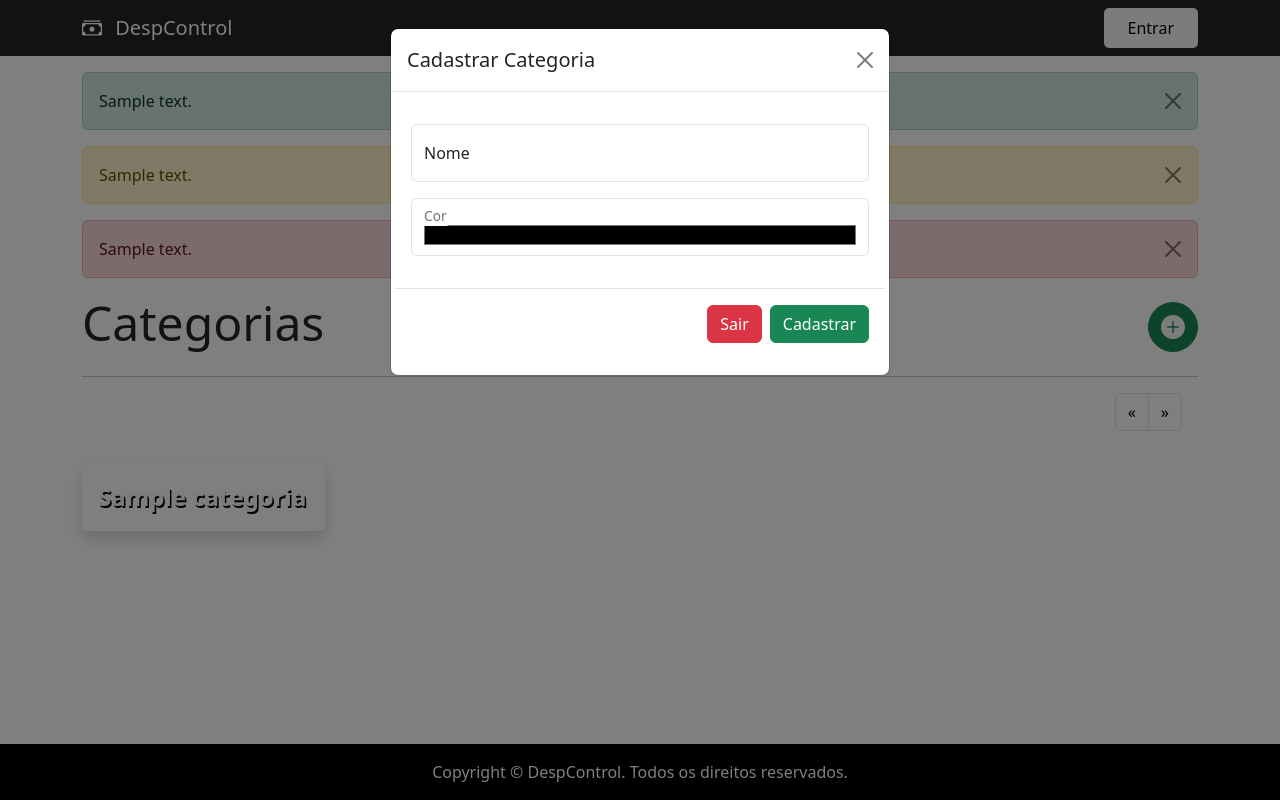
After one commit to 4L1C3-R4BB1T/despcontrol, a FastAPI app: template templates/categorias.html in a window 1280 px wide, after a click that opens the changed part. The commit adds this page. Run offline with FastAPI, Linux system fonts and the light colour scheme; the template is opened without the code that fills it: most values are stand-ins (such as "Sample title", 1, 10 or a date in 2020); parts of the project's set-up code (start-up, migrations or seed data) failed here and were passed over; some libraries are stand-ins or nearby versions.

Commit message:
feat: Adicionando categorias personalizadas por usuário

```diff
--- /dev/null
+++ b/templates/categorias.html
@@ -0,0 +1,57 @@
+{% extends "/partials/base.html" %}
+{% block subtitulo %}Categorias{% endblock %}
+{% block conteudo %}
+<div class="d-flex justify-content-between align-items-center">
+    <h1 class="display-5">Categorias</h1>
+    <button type="button" class="btn btn-success rounded-5" data-bs-toggle="modal" data-bs-target="#cadastroCategoria">
+        <i class="bi bi-plus-circle-fill fs-4 text-light"></i>
+    </button>
+</div>
+<hr>
+{%- set url = 'categorias' -%}
+{% include "paging.html" %}
+<div class="row row-cols-1 row-cols-md-2 row-cols-lg-3 row-cols-xl-4 g-5 pt-3 mb-4">
+    {% if not categorias %}
+    <div class="col-lg-6 mx-auto text-center">
+        <p class="lead mt-5">Não há categorias cadastradas!</p>
+        <i class="bi bi-database-x fs-1"></i>
+    </div>
+    {%- else: -%}
+    {% for c in categorias %}
+    <div class="col">
+        <div class="card h-100 shadow border-0">
+            <span class="p-3 small rounded-2 fw-semibold text-light fs-4" style="background-color: {{ c.cor }}; text-shadow: 1.5px 1.5px #000;">{{ c.nome }}</span>
+        </div>
+    </div>
+    {% endfor %}
+    {%- endif -%}
+</div>
+<div class="modal fade" id="cadastroCategoria" tabindex="-1">
+    <div class="modal-dialog">
+        <div class="modal-content">
+            <div class="modal-header">
+                <h5 class="modal-title" id="cadastroCategoriaLabel">Cadastrar Categoria</h5>
+                <button type="button" class="btn-close" data-bs-dismiss="modal" aria-label="Close"></button>
+            </div>
+            <form class="row json-form p-3" method="post" action="/usuario/post_cadastro_categoria">
+                <div class="modal-body">
+                    <div class="form-floating mb-3">
+                        <input type="text" class="form-control" id="nome" name="nome" placeholder=" ">
+                        <label for="nome">Nome</label>
+                    </div>
+                    <div class="form-floating mb-3">
+                        <input type="color" class="form-control" id="cor" name="cor" placeholder=" ">
+                        <label for="cor">Cor</label>
+                    </div>
+                </div>
+                <div class="modal-footer">
+                    <button type="button" class="btn btn-danger" data-bs-dismiss="modal">Sair</button>
+                    <button type="submit" class="btn btn-success">Cadastrar</button>
+                </div>
+            </form>
+        </div>
+    </div>
+</div>
+<script src="/static/js/formToJson.js"></script>
+<script src="/static/js/inputMasks.js"></script>
+{% endblock %}
--- a/templates/paging.html
+++ b/templates/paging.html
@@ -3,19 +3,19 @@
         <ul class="pagination">
             <li class="page-item">
                 <a class="page-link {{ 'disabled' if pagina_atual == 1 else '' }}"
-                    href="/usuario/despesas?p={{ pagina_atual - 1 }}&tp={{ tamanho_pagina }}">
+                    href="/usuario/{{ url }}?p={{ pagina_atual - 1 }}&tp={{ tamanho_pagina }}">
                     <span>&laquo;</span>
                 </a>
             </li>
             {% for i in range(quantidade_paginas) %}
             <li class="page-item">
                 <a class="page-link {{ 'active' if (i + 1) == pagina_atual else '' }}"
-                    href="/usuario/despesas?p={{ i + 1 }}&tp={{ tamanho_pagina }}">{{ i+1 }}</a>
+                    href="/usuario/{{ url }}?p={{ i + 1 }}&tp={{ tamanho_pagina }}">{{ i+1 }}</a>
             </li>
             {% endfor %}
             <li class="page-item">
                 <a class="page-link {{ 'disabled' if pagina_atual == quantidade_paginas else '' }}"
-                    href="/usuario/despesas?p={{ pagina_atual + 1 }}&tp={{ tamanho_pagina }}">
+                    href="/usuario/{{ url }}?p={{ pagina_atual + 1 }}&tp={{ tamanho_pagina }}">
                     <span>&raquo;</span>
                 </a>
             </li>
```
Also changed, not shown: dtos/nova_categoria.py (added, +23 -0 lines), repositories/categoria_repo.py (+24 -0 lines), routes/usuario_routes.py (+36 -0 lines), sql/categoria_sql.py (+12 -0 lines), sql/despesas.json (+7 -0 lines), templates/despesas.html (+6 -4 lines), dados.db.
